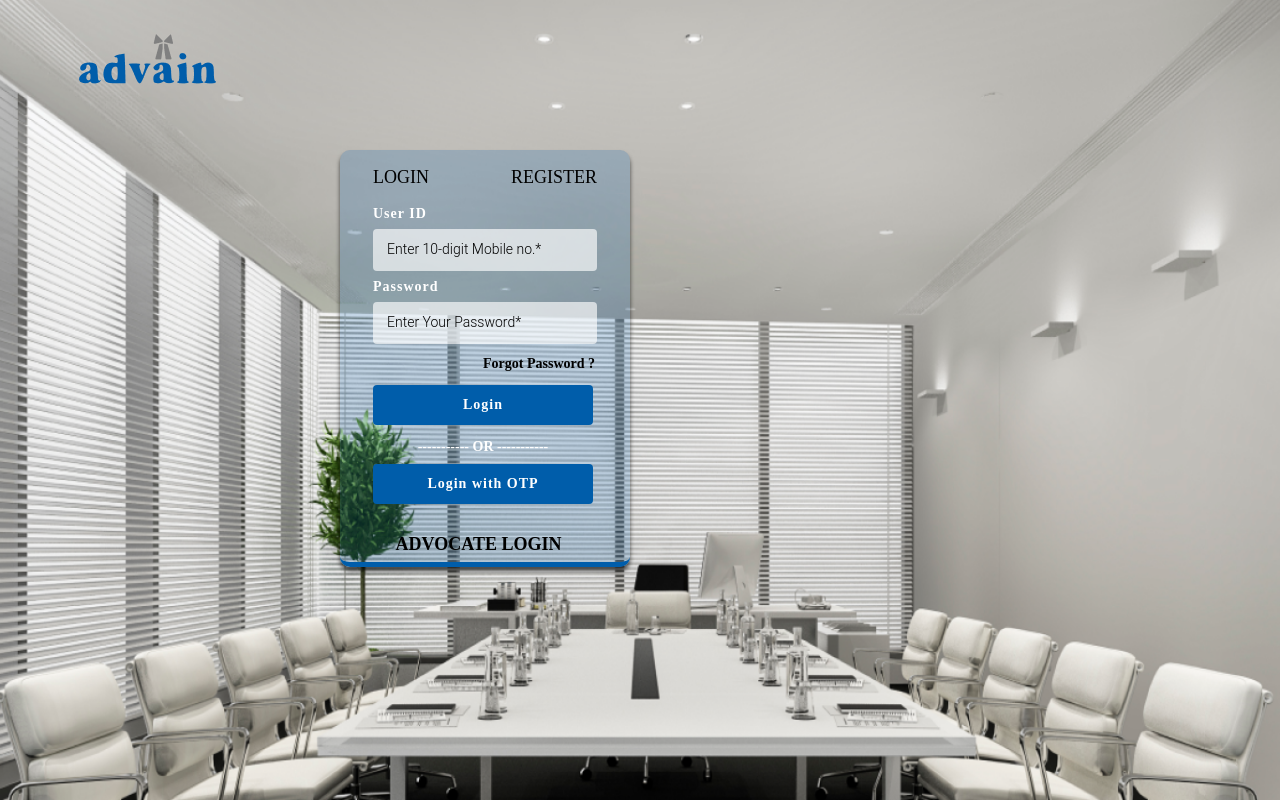
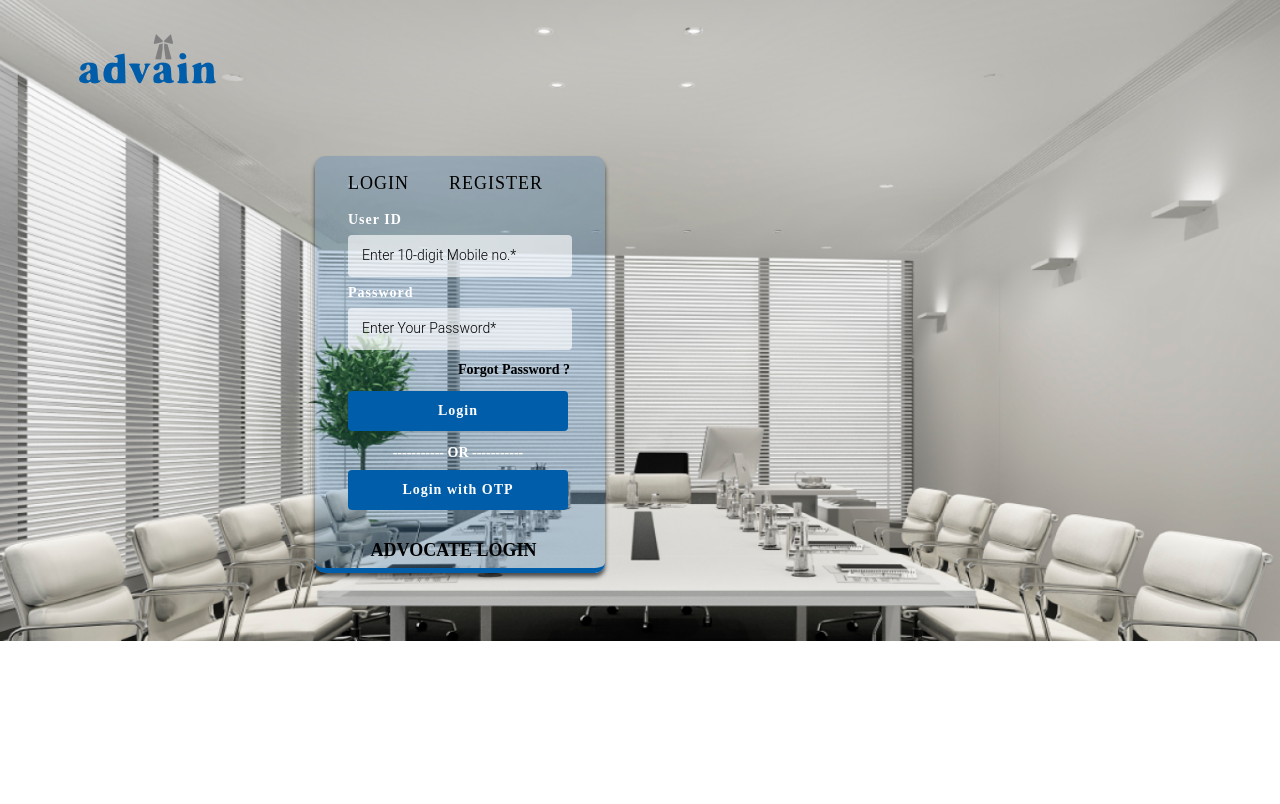
Before and after one commit to anilbhangay/advain, a React (Create React App) app: page / in a window 1280 px wide. Built offline with nearby package versions, Linux system fonts and the light colour scheme.

Commit message:
Completed login form using css

```diff
--- a/src/Components/Advocate-Register/Login.css
+++ b/src/Components/Advocate-Register/Login.css
@@ -1,6 +1,7 @@
 .container #bgcimg-1 img {
   width: 100%;
-  height: 100dvh;
+  height: 641px;
+  background: #FFF;
 }
 
 .container #logo-1 {
@@ -13,8 +14,8 @@
   width: 290px;
   height: 412px;
   position: absolute;
-  top: 150px;
-  left: 340px;
+  top: 156px;
+  left: 315px;
   border: 0px, 0px, 4px, 0px;
   border-bottom: 5px solid var(--StandBlue, #005DAA);
   border-radius: 10px;
@@ -26,6 +27,7 @@
 }
 
 .login-form-container .form-header {
+  width: 195px;
   display: flex;
   justify-content: space-between;
   align-items: center;
@@ -39,6 +41,7 @@
   font-weight: 400;
   font-family: Lora;
   line-height: 23px;
+  letter-spacing: 1px;
   cursor: pointer;
   color: #000;
 }
```
